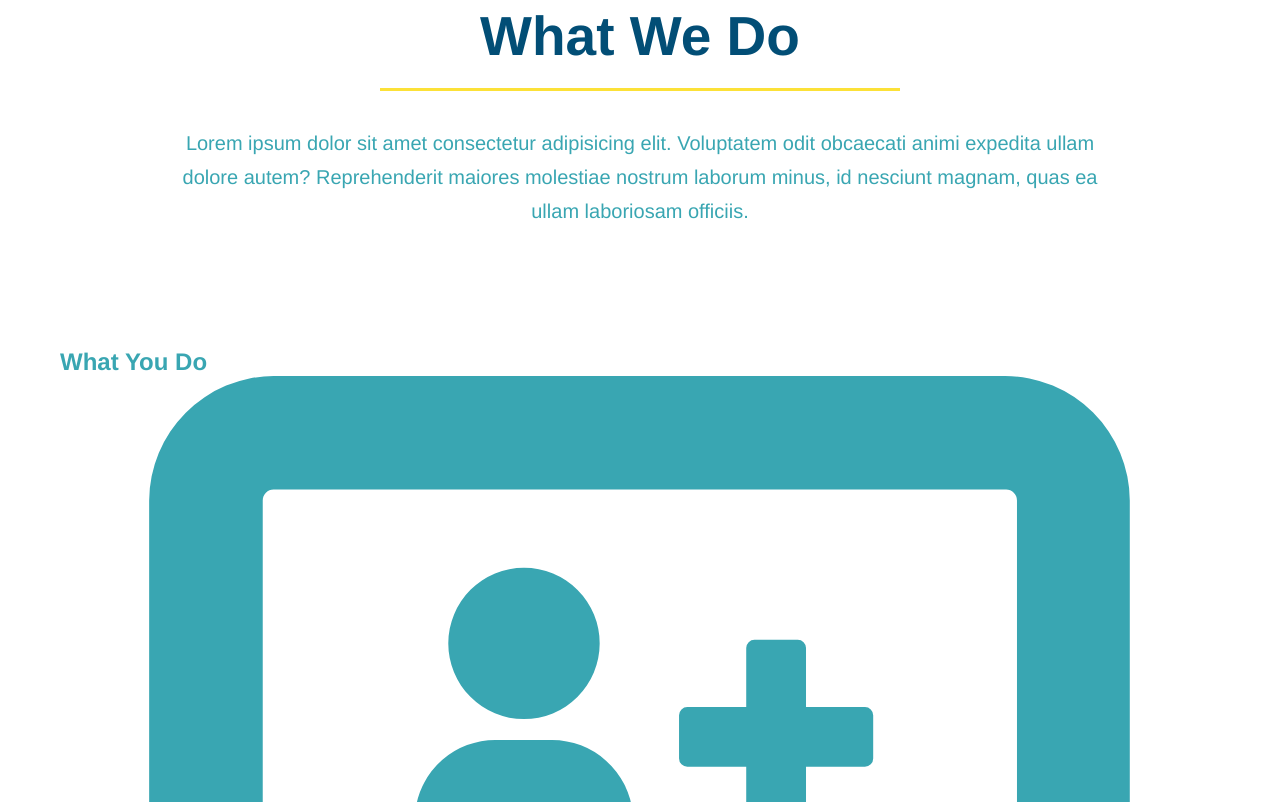
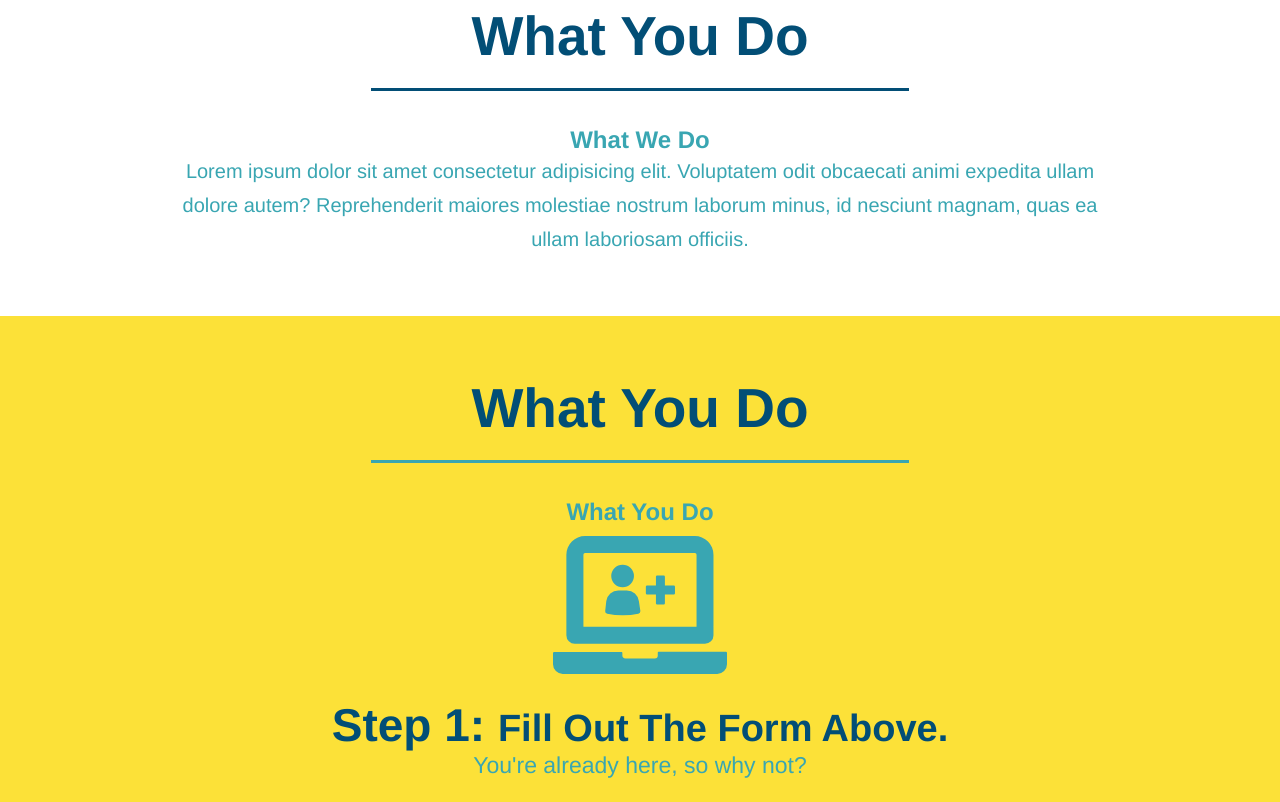
Before and after one commit to DonaldBanks1/run-buddy, a plain HTML site: page index.html in a window 1280 px wide. Shown: the part 738-1540 px from the top of the page. Drawn offline with Linux system fonts and the light colour scheme.

Commit message:
style what you do section

```diff
--- a/assets/css/style.css
+++ b/assets/css/style.css
@@ -125,14 +125,25 @@
     text-align: center;
   }
 
-  .intro h2 {
+  .section-title {
     font-size: 55px;
     color: #024e76;
     margin-bottom: 35px;
     padding: 0 100px 20px 100px;
+    display: inline-block;
     border-bottom: 3px solid;
+  }
+
+  .primary-border {
     border-color: #fce138;
-    display: inline-block;
+  }
+
+  .secondary-border {
+    border-color: #39a6b2;
+  }
+
+  .secondary-border {
+    border-color: #39a6b2;
   }
 
   .intro p {
@@ -141,5 +152,37 @@
     width: 80%;
     font-size: 20px;
     margin: 0 auto;
+  }
+.steps {
+  text-align: center;
+  background: #fce138
+}
 
-  }
+.intro {
+  text-align: center;;
+}
+
+.steps div {
+  margin-bottom: 80px;
+
+}
+
+.steps img {
+  width: 15%;
+  margin: 10px 0;
+}
+
+.steps h3 {
+  color: #024e76;
+  font-size: 46px;
+  margin-top: 10px;
+}
+
+.steps p {
+  color: #39a6b2;
+  font-size: 23px;
+}
+
+.steps span {
+  font-size: 38px;
+}
--- a/index.html
+++ b/index.html
@@ -75,6 +75,7 @@
 
 <!-- "what we do section"-->
 <section id="what-we-do" class="intro">
+    <h2 class="section-title primary border">What You Do</h2>
     <h2>What We Do</h2>
     <p>
         Lorem ipsum dolor sit amet consectetur adipisicing elit. Voluptatem odit obcaecati animi expedita ullam dolore autem? Reprehenderit maiores molestiae nostrum laborum minus, id nesciunt magnam, quas ea ullam laboriosam officiis.
@@ -82,12 +83,13 @@
 </section>
 
 <!-- "what you do" section-->
-<section id="what-you-do">
+<section id="what-you-do" class="steps">
+    <h2 class="section-title secondary-border">What You Do</h2>
     <h2>What You Do</h2>
 
     <div>
         <img src="./assets/images/step-1.svg" alt="" />
-        <h3>Step 1: fill Out The Form Above.</h3>
+        <h3>Step 1: <span>Fill Out The Form Above.</span></h3>
         <p>You're already here, so why not?</p>
     </div>
 
```
